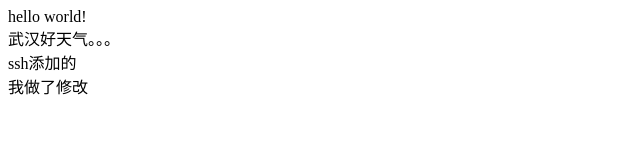
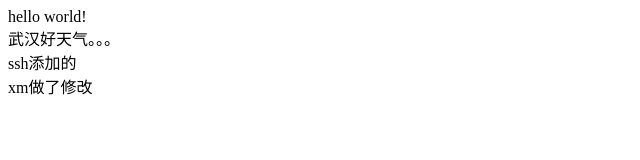
Before and after one commit to qiyuelqc/test88, a plain HTML site: page index.html in a window 1280 px wide. Shown: the full height of the page, 0-640 px from the left. Drawn offline with Linux system fonts and the light colour scheme.

Commit message:
xm做了修改

```diff
--- a/index.html
+++ b/index.html
@@ -11,6 +11,6 @@
     <br/>
     ssh添加的
     <br/>
-    我做了修改
+    xm做了修改
 </body>
 </html>
```
